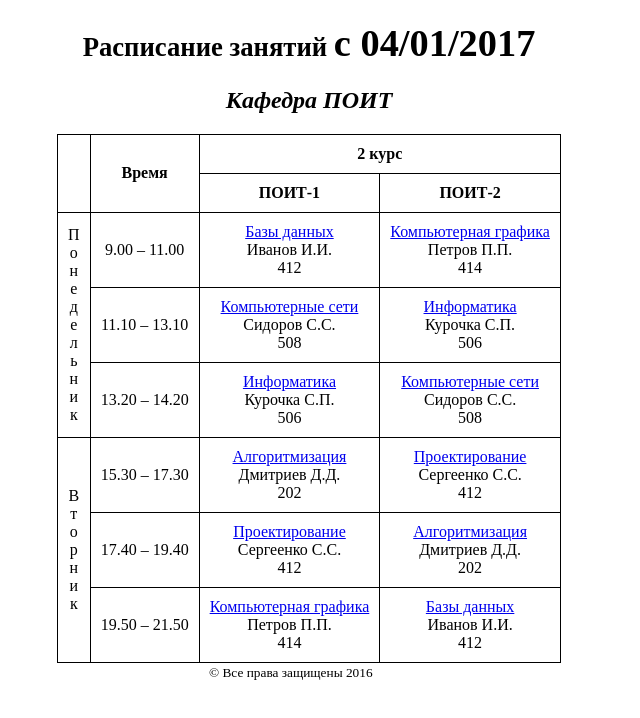
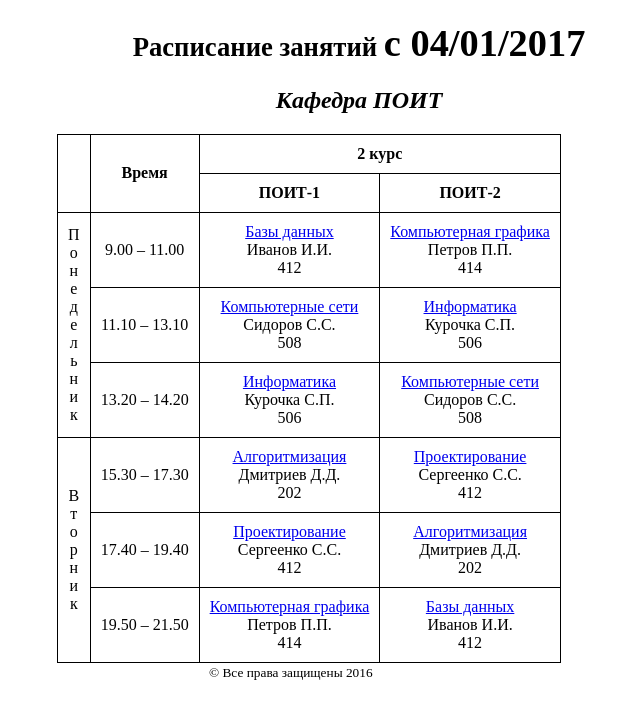
Before and after one commit to UpatovaS/INTERNSHIP, a plain HTML site: page index.html in a window 1280 px wide. Shown: the top 718 px of the page, without its empty margins (331-971 px from the left). Drawn offline with Linux system fonts and the light colour scheme.

Commit message:
Added intend

```diff
--- a/style.css
+++ b/style.css
@@ -14,6 +14,7 @@ table, th, td {
 
 h1, h2 {
 	text-align:  center;
+text-indent: 100px;
 }
 
 .footer {
```
